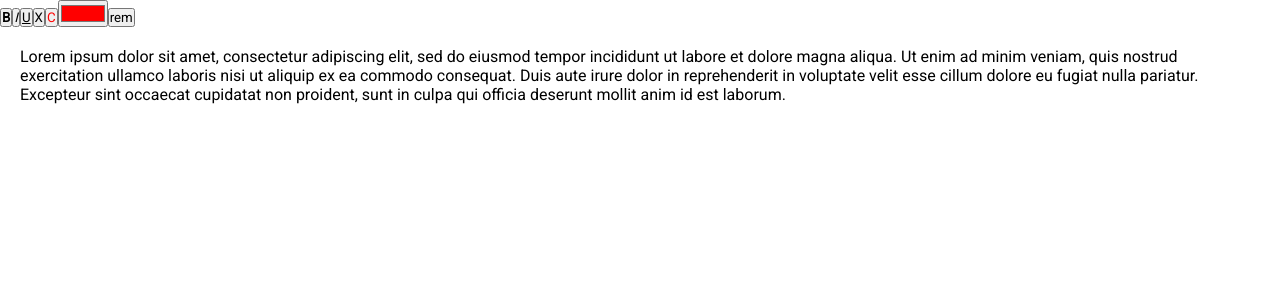
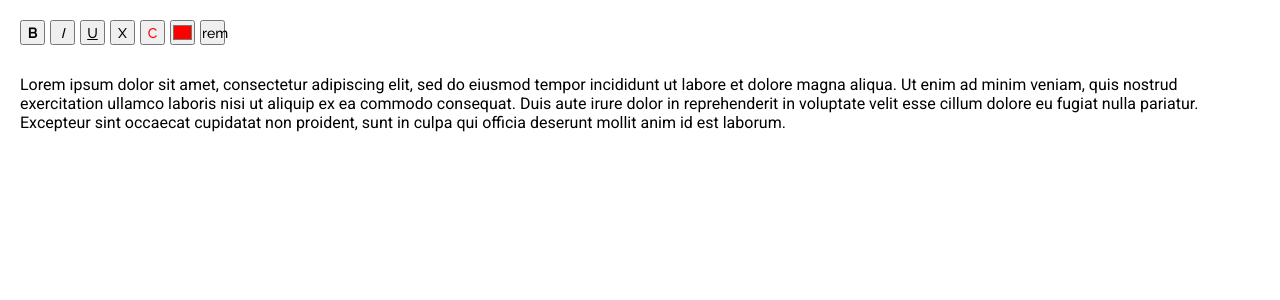
Before and after one commit to 30isnottoolate/wysiwyg-editor, a React app: page / in a window 1280 px wide. Shown: the top 300 px of the page. Built offline with nearby package versions, Linux system fonts and the light colour scheme.

Commit message:
Add basic style to tools

```diff
--- a/src/components/App.css
+++ b/src/components/App.css
@@ -1,4 +1,5 @@
 @import url('https://fonts.googleapis.com/css2?family=Roboto&display=swap');
+@import url('https://fonts.googleapis.com/css2?family=Raleway:wght@500&display=swap');
 
 * {
     box-sizing: border-box;
@@ -14,8 +15,16 @@
 }
 
 .tool {
-    width: 20px;
-    height: 20px;
+    font-size: 14px;
+    font-family: "Raleway", Arial, sans-serif;
+    width: 25px;
+    height: 25px;
+    vertical-align: middle;
+    margin-right: 5px;
+}
+
+.tool > b, i, u, span {
+    font-family: "Raleway", Arial, sans-serif;
 }
 
 #editor {
--- a/src/components/App.tsx
+++ b/src/components/App.tsx
@@ -129,13 +129,15 @@ const App: React.FC = () => {
 
     return (
         <div>
-            <button onClick={() => applyFormat("b")}><b>B</b></button>
-            <button onClick={() => applyFormat("i")}><i>I</i></button>
-            <button onClick={() => applyFormat("u")}><u>U</u></button>
-            <button onClick={() => removeFormat()}>X</button>
-            <button onClick={() => applyColor()} style={{ color: fontColor }}>C</button>
-            <input type="color" value={fontColor} onChange={(event) => setFontColor(event.currentTarget.value)} />
-            <button onClick={() => removeFormatExperimental()}>rem</button>
+            <div className="toolbar">
+                <button className="tool" onClick={() => applyFormat("b")}><b>B</b></button>
+                <button className="tool" onClick={() => applyFormat("i")}><i>I</i></button>
+                <button className="tool" onClick={() => applyFormat("u")}><u>U</u></button>
+                <button className="tool" onClick={() => removeFormat()}>X</button>
+                <button className="tool" onClick={() => applyColor()} style={{ color: fontColor }}>C</button>
+                <input className="tool" type="color" value={fontColor} onChange={(event) => setFontColor(event.currentTarget.value)} />
+                <button className="tool" onClick={() => removeFormatExperimental()}>rem</button>
+            </div>
             <div id="editor" ref={editorRef} contentEditable={true} suppressContentEditableWarning={true} onKeyDown={event => handleKeyDown(event)} style={{ whiteSpace: "pre-wrap" }} >
                 Lorem ipsum dolor sit amet, consectetur adipiscing elit,
                 sed do eiusmod tempor incididunt ut labore et dolore magna aliqua. Ut enim ad minim veniam, quis
```
